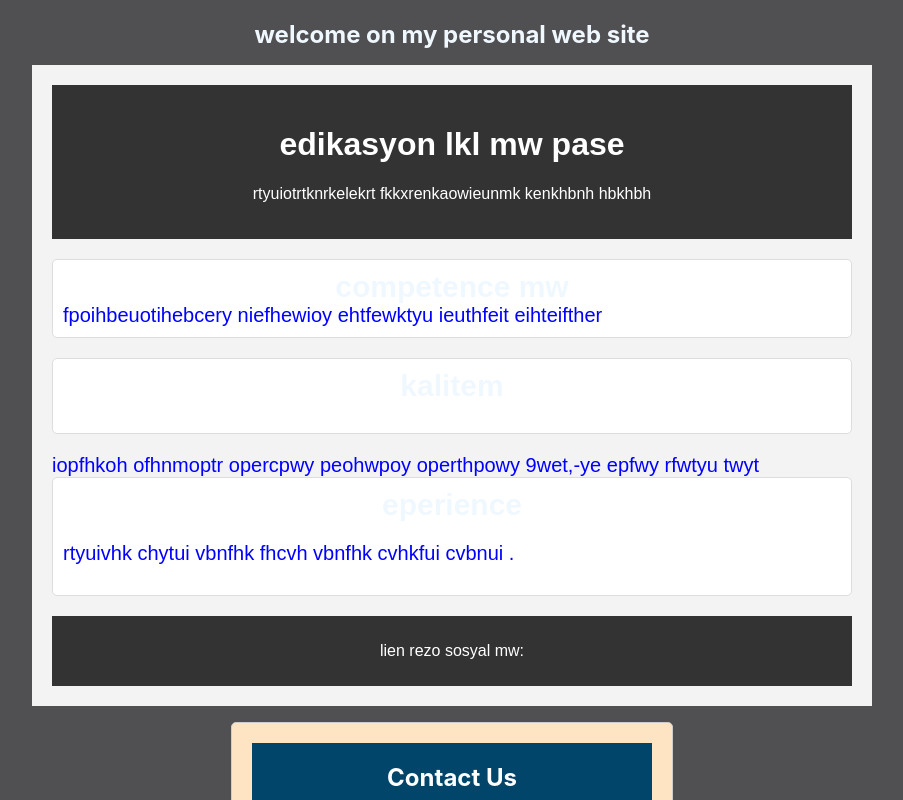
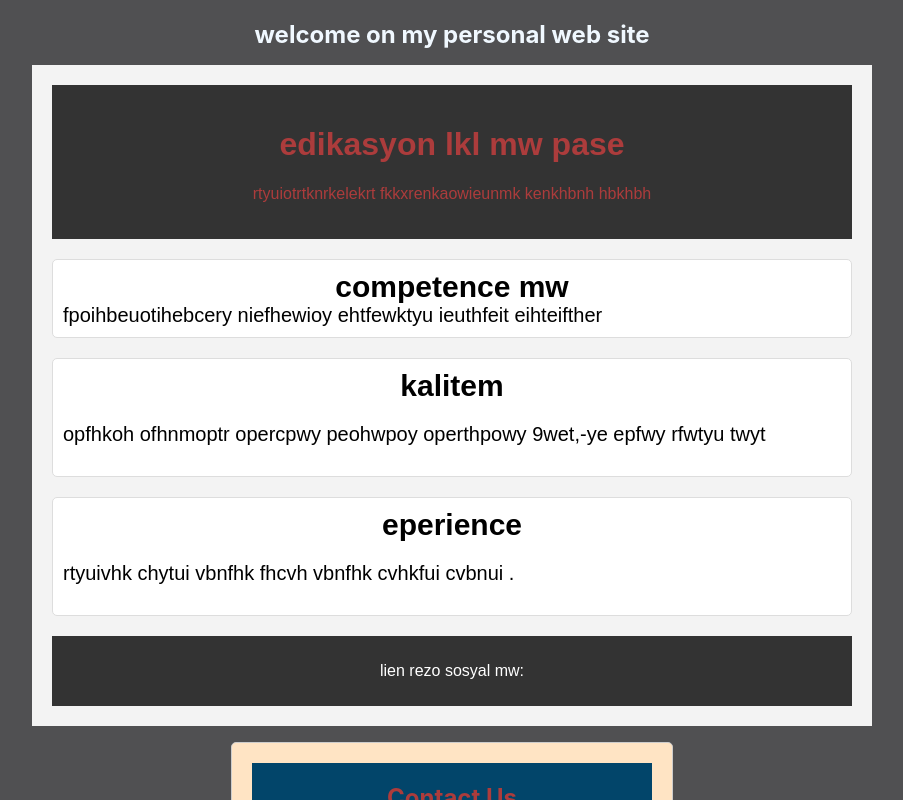
Before and after one commit to bastian2012/Tpday5, a React (Create React App) app: page / in a window 1280 px wide. Shown: the top 800 px of the page, without its empty margins (188-1091 px from the left). Built offline with nearby package versions, Linux system fonts and the light colour scheme.

Commit message:
Update pitit1.css and pitit1.js

```diff
--- a/src/Style/pitit1.css
+++ b/src/Style/pitit1.css
@@ -9,17 +9,18 @@
 
 .tete {
     background-color: #333;
-    color: #fff;
+    color: #ac3c3c;
     text-align: center;
     padding: 20px;
     margin-bottom: 20px;
 }
 
 .postyo {
-    background-color: #fff;
+    background-color: #ffffff;
     border: 1px solid #ddd;
     border-radius: 5px;
     padding: 10px;
+    color:black;
     margin-bottom: 20px;
 }
 
--- a/src/component/pitit1.js
+++ b/src/component/pitit1.js
@@ -10,15 +10,16 @@ const Pitit1 = () => {
             </header>
             <section style={{ fontSize: "20px", color: "blue" }}>
                 <div className="postyo">
-                    <h2>competence mw </h2>
+                    <h2 style={{color:'black'}}>competence mw </h2>
                     fpoihbeuotihebcery niefhewioy ehtfewktyu ieuthfeit eihteifther
                 </div>
                 <div className="postyo">
-                    <h2>kalitem</h2>
-                    <p></p>
-                </div>iopfhkoh ofhnmoptr opercpwy peohwpoy operthpowy 9wet,-ye epfwy rfwtyu twyt
+                    <h2 style={{color:'black'}}>kalitem</h2>
+                        <p>opfhkoh ofhnmoptr opercpwy peohwpoy operthpowy 9wet,-ye epfwy rfwtyu twyt </p>
+                    </div>
+
                 <div className="postyo">
-                    <h2>eperience</h2>
+                    <h2 style={{color:'black'}}>eperience</h2>
                     <p>rtyuivhk chytui vbnfhk fhcvh vbnfhk cvhkfui cvbnui .</p>
                 </div>
             </section>
```
